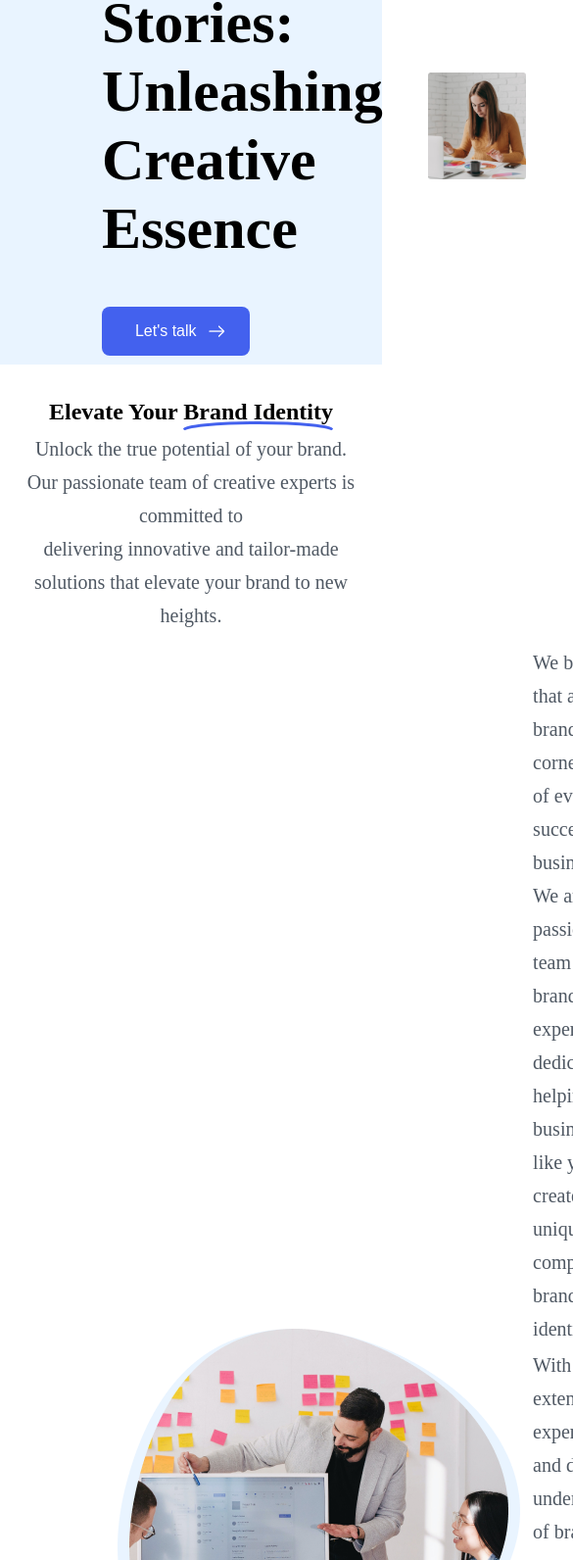
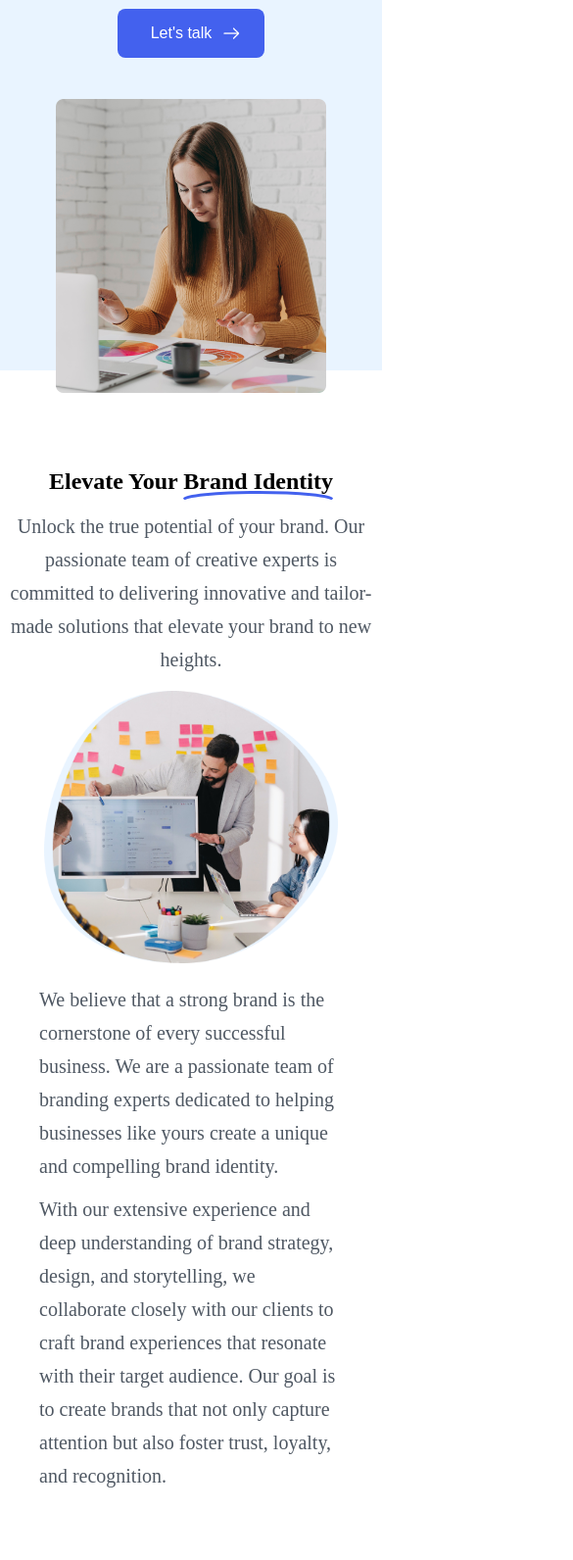
Before and after one commit to aurorar17/chandan-design-agency-website, a plain HTML site: page index.html in a window 390 px wide. Shown: the part 242-1834 px from the top of the page at 98% size, 585 px wide, since content can reach past the window. Drawn offline with Linux system fonts and the light colour scheme; files whose address does not match are found by name.

Commit message:
mobile.css file upgraded

```diff
--- a/assets/desktop.css
+++ b/assets/desktop.css
@@ -31,7 +31,7 @@ nav ul li img {
     justify-content: space-between;
     align-items: center;
     background-color: #E9F4FF;
-    padding: 1%;
+    padding: 2% 5%;
     width: 100%;
     font-size: 30px;
     line-height: 70px;
@@ -41,21 +41,19 @@ nav ul li img {
     display: flex;
     flex-direction: column;
     gap: 30px;
-    margin-left: 100px;
-    margin-right: 12%;
+    margin-left: 3%;
+    margin-right: 5%;
 }
 
 #title-image img {
     max-height: 567px;
     max-width: 100%;
-    margin-right: 100px;
     padding-top: 7%;
-    margin-bottom: -60px;
+    margin-bottom: -18%;
 }
 
 #main-title {
     font-size: 2em;
-    /* Dimensione del testo del titolo ADATTATA per TESTI PIU GRANDI */
 }
 
 /* article section */
@@ -142,6 +140,7 @@ nav ul li img {
 }
 
 
+/* END OF AURORA'S PART */
 
 
 /* hazz */
--- a/assets/mobile.css
+++ b/assets/mobile.css
@@ -1,18 +1,103 @@
+@media screen and (max-width: 768px) {
 
-@media screen and (max-width: 768px) {
+    /* MOBILE CSS FILE */
+
+    /* navigation bar */
 
     nav ul {
         display: flex;
-        flex-direction: column;
-        /* Impila le immagini verticalmente */
+        flex-direction: row;
         align-items: center;
-        /* Centra le immagini */
+        justify-content: space-between;
     }
 
     nav ul li img {
         max-height: 40px;
-        /* Immagini più piccole per il mobile */
     }
+
+    /* title section */
+
+    .container-lightblue1 {
+        flex-direction: column;
+        /* Cambia la direzione del layout per mobile */
+        align-items: center;
+        padding: 2%;
+    }
+
+    .left-content {
+        margin-left: 0;
+        margin-right: 0;
+        text-align: center;
+        gap: 20px;
+    }
+
+    #main-title {
+        font-size: 1.0em;
+        text-align: center;
+        line-height: 1.4;
+        margin-top: 10%;
+    }
+
+    #title-image {
+        margin-top: 10%;
+        margin-bottom: -15%;
+        text-align: center;
+    }
+
+    #title-image img {
+        max-height: 400px;
+        width: 100%;
+        margin-bottom: 0;
+        padding-top: 0;
+    }
+
+    /* article section */
+
+    .container-white {
+        margin: 100px 10px;
+
+    }
+
+    #article-image {
+        width: 300px;
+
+    }
+
+    #article-image img {
+        display: block;
+        width: 100%;
+    }
+
+    /* menu section */
+
+
+    .container-lightblue2 {
+        padding-top: 2%;
+        padding-bottom: 5%;
+    }
+
+    #paragraph {
+        margin-top: 4%;
+    }
+
+    .menu-images-grid {
+        width: 90%;
+        height: auto;
+        margin: 0 auto;
+    }
+
+    .menu-images-grid img:nth-child(n+5) {
+        display: none;
+        /* Nascondi le immagini dalla quinta in poi */
+    }
+
+    #grid-button {
+        margin-top: 4%;
+    }
+
+
+
+    /* END OF AURORA'S PART */
 
 
 
@@ -20,20 +105,25 @@
     .subtitle {
         font-size: 1.5rem;
     }
+
     .slideshow-container {
         padding: 35px 25px;
     }
-    .prev, .next {
+
+    .prev,
+    .next {
         display: none;
     }
 
     .img-left {
         width: 238px;
     }
+
     .mask-img {
         width: 224px;
         height: 220px;
     }
+
     .text-wrap {
         font-size: 1.125rem;
     }
@@ -41,6 +131,7 @@
     .flexbox {
         padding: 0;
     }
+
     .flex-item {
         width: 100%;
     }
@@ -49,6 +140,7 @@
         flex-direction: column;
         gap: 50px;
     }
+
     .box-item {
         width: 100% !important;
     }
@@ -62,6 +154,7 @@
             'explore'
         ;
     }
+
     .explore {
         justify-self: start;
     }
--- a/assets/tablet.css
+++ b/assets/tablet.css
@@ -1,24 +1,89 @@
+/* TABLET CSS FILE */
+@media (max-width: 1024px) {
 
-
-@media screen and (max-width: 1300px) {
-    .slideshow-container {
-        width: 800px;
-    }
-}
-
-@media screen and (max-width: 1024px) {
+    /* navigation bar section */
 
     nav ul {
         display: flex;
         justify-content: space-between;
         /* Immagini agli estremi */
         align-items: center;
+        flex-wrap: wrap;
     }
 
     nav ul li img {
         max-height: 50px;
-        /* Immagini un po' più grandi per il tablet */
+        /* Mantieni l'altezza massima per le immagini */
+        width: auto;
     }
+
+
+    /* title section */
+
+    #main-title {
+        font-size: 30px;
+        line-height: 120%;
+    }
+
+    #title-image img {
+        max-width: 75%;
+        height: auto;
+    }
+
+
+    /* article section */
+
+    .article-section {
+        flex-direction: column;
+        /* Dispone gli elementi in colonna invece che in riga */
+        align-items: center;
+        margin: 0 20px;
+    }
+
+    #article-image {
+        margin-bottom: 20px;
+    }
+
+    article {
+        padding-bottom: 8%;
+    }
+
+    #article1,
+    #article2 {
+        margin-left: 0;
+        margin-right: 0;
+        padding: 0 10px;
+    }
+
+    /* menu section */
+
+    .container-lightblue2 {
+        padding-top: 2%;
+        padding-bottom: 5%;
+    }
+
+    #paragraph {
+        margin-top: 4%;
+    }
+
+    .menu-images-grid {
+        grid-template-columns: repeat(2, 1fr);
+        /* Mantieni 4 colonne */
+        grid-template-rows: repeat(2, 1fr);
+        column-gap: 4%;
+    }
+
+    .menu-images-grid img:nth-child(n+5) {
+        display: none;
+        /* Nascondi le immagini dalla quinta in poi */
+    }
+
+    #grid-button {
+        margin-top: 4%;
+    }
+
+
+    /* END OF AURORA'S PART */
 
 
     /* hazz */
@@ -32,6 +97,7 @@
         max-width: 100%;
         padding: 40px 30px;
     }
+
     .slide-content {
         grid-template-columns: 1fr;
         grid-template-rows: 1fr auto;
@@ -56,6 +122,7 @@
         gap: 20px;
         padding: 0;
     }
+
     .flex-item {
         width: calc(50% - 20px);
     }
--- a/index.html
+++ b/index.html
@@ -6,8 +6,8 @@
     <meta name="viewport" content="width=device-width, initial-scale=1.0">
     <title>Chandan Design Agency Website</title>
     <link rel="stylesheet" href="./assets/desktop.css">
-    <link rel="stylesheet" href="./assets/tablet.css">
-    <link rel="stylesheet" href="./assets/mobile.css">
+    <link rel="stylesheet" href="./assets/tablet.css" media="(max-width: 1024px)">
+    <link rel="stylesheet" href="./assets/mobile.css" media="(max-width: 768px)">
 </head>
 
 <body>
@@ -46,8 +46,7 @@
                 <h2 style="margin-bottom: 2%;" class="subtitle">Elevate Your <span class="underline">Brand
                         Identity</span></h2>
                 <p id="paragraph">Unlock the true potential of your brand. Our passionate team of creative experts is
-                    committed to <br>
-                    delivering innovative and tailor-made solutions that elevate your brand to new heights.
+                    committed to delivering innovative and tailor-made solutions that elevate your brand to new heights.
                 </p>
             </div>
             <div class="article-section">
```
